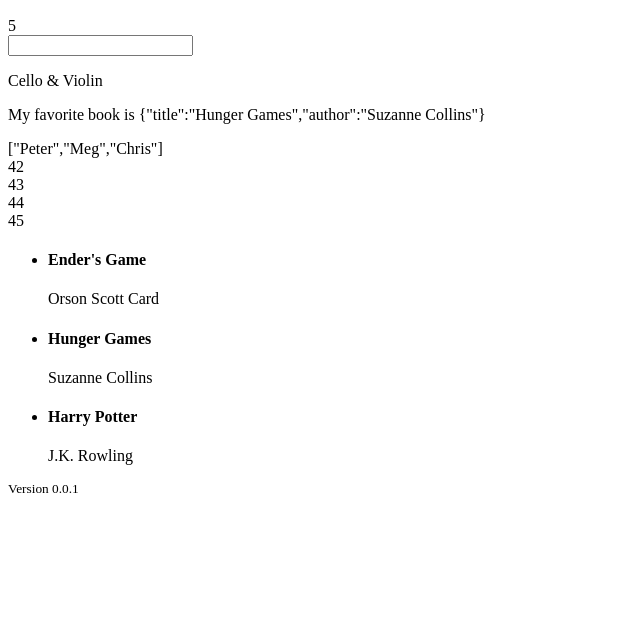
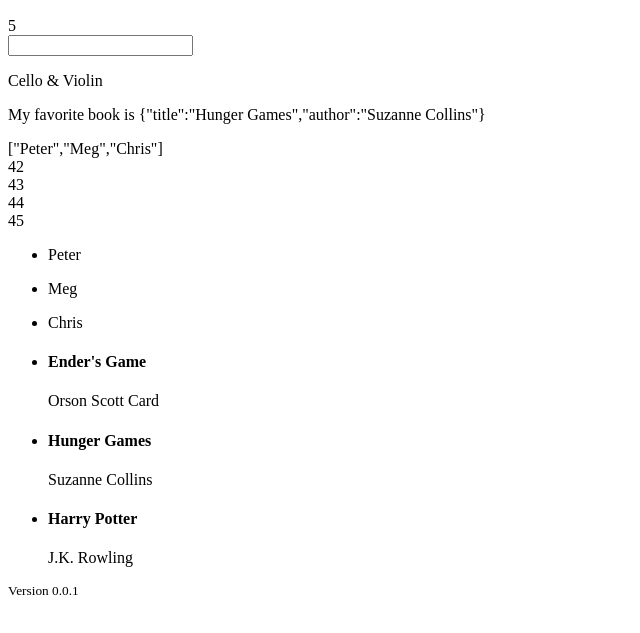
Before and after one commit to rcgmcloud/Intro-Angular, a website: page public/index.html in a window 1280 px wide. Shown: the part 155-788 px from the top of the page, without its empty margins (0-640 px from the left). Drawn offline with nearby package versions, Linux system fonts and the light colour scheme.

Commit message:
use the ng-repeat directive to render each book

```diff
--- a/public/index.html
+++ b/public/index.html
@@ -19,6 +19,10 @@
         {{n}}
       </div>
 
+      <ul ng-repeat="character in characters">
+        <li> {{character}} </li>
+      </ul>
+
       <ul>
         <li ng-repeat="book in books">
           <h4> {{ book.title }} </h4>
```
